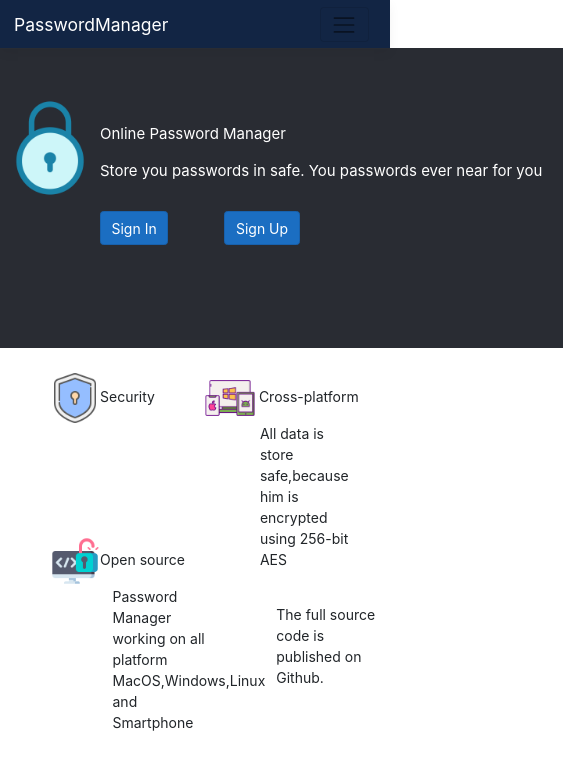
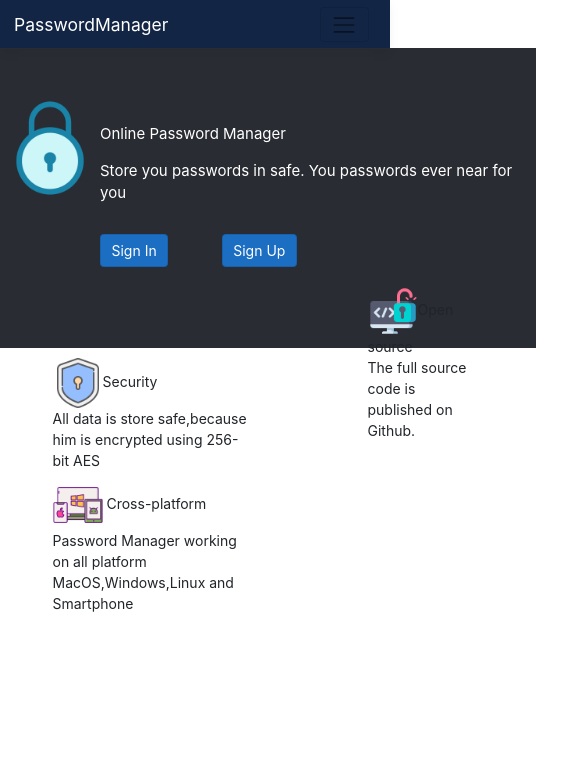
Before and after one commit to CasianovDenis/PasswordManager, a React (Create React App) app in the folder PasswordManager/ClientApp/: page / in a window 390 px wide. Shown: the top 770 px of the page, 563 px wide, since content can reach past the window. Built offline with nearby package versions, Linux system fonts and the light colour scheme.

Commit message:
Made responsive home

```diff
--- a/PasswordManager/ClientApp/src/components/Home/Home.js
+++ b/PasswordManager/ClientApp/src/components/Home/Home.js
@@ -4,9 +4,9 @@ import { useHistory } from 'react-router-dom';
 import style from './Home.module.css';
 
 import locker from './locker.png';
-import security from './security.png';
-import cross_platform from './cross_platform.png';
-import open_source from './open_source.png';
+import security_image from './security.png';
+import cross_platform_image from './cross_platform.png';
+import open_source_image from './open_source.png';
 
 import GetCookie from '../public_files/GetCookie.js';
 
@@ -20,22 +20,25 @@ export default function Home() {
 
     const redirect_to_SignIn=() => {
 
-        window.open("http://localhost:32349/SignIn", '_self', "noopener noreferrer");
+        redirect.push('/SignIn');
+
     }
 
     const redirect_to_SignUp = () => {
-        window.open("http://localhost:32349/SignUp", '_self', "noopener noreferrer");
+        redirect.push('/SignUp');
+
     }
 
 
     return (
 
-        <div >
-            <div className={style.first_div} >
-                <img src={locker} className={style.image_form } />
+        <div className={ style.home_div}>
 
-                <p className={style.home_text}> Online Password Manager</p>
-                <p className={style.home_text}> Store you passwords in safe. You passwords ever near for you</p>
+            <div className={style.welcome_div} >
+                <img src={locker} className={style.image_locker } />
+
+                <p className={style.welcome_text}> Online Password Manager</p>
+                <p className={style.welcome_text}> Store you passwords in safe. You passwords ever near for you</p>
 
                 <button class="btn btn-primary button_style" id={style.login_button }
                     onClick={redirect_to_SignIn}> Sign In </button>
@@ -44,22 +47,34 @@ export default function Home() {
                     onClick={redirect_to_SignUp}> Sign Up </button>
             </div>
 
-            <div className={style.second_div}>
-                <img src={security} className={style.image_form_second} />Security
 
-                <img src={cross_platform} className={style.image_form_second}/> Cross-platform
+            <div className={style.security_info }>
 
-                <img src={open_source} className={style.image_form_second} />Open source
+                <img src={security_image} className={style.security_logo} />Security
 
-                <p className={style.text_description_1} style={{ left: "20%" }}>
+                <p  style={{ left: "20%" }}>
                     All data is store safe,because him is encrypted using 256-bit AES</p>
 
-                <p className={style.text_description_1} style={{ left: "30%" }}>
-                    Password Manager working on all platform MacOS,Windows,Linux and Smartphone</p>
+            </div>
 
-                <p className={style.text_description_1} style={{ left: "47%", top: "-45px" }}>
+            <div className={style.crossplatform_info}>
+
+                <img src={cross_platform_image} className={style.crossplatform_logo}/> Cross-platform
+
+              <p  style={{ left: "30%" }}>
+                Password Manager working on all platform MacOS,Windows,Linux and Smartphone</p>
+
+            </div>
+
+            <div className={style.opensource_info }>
+                <img src={open_source_image} className={style.opensource_logo} />Open source
+
+
+                <p  style={{ left: "47%", top: "-45px" }}>
                     The full source code is published on Github.</p>
-                </div>
+            </div>
+
+
         </div>
     );
   }
--- a/PasswordManager/ClientApp/src/components/Home/Home.module.css
+++ b/PasswordManager/ClientApp/src/components/Home/Home.module.css
@@ -1,54 +1,75 @@
-/*div style*/
-.first_div {
+.home_div{
+    width:100%;
+    height:80vh;
+}
+.welcome_div {
     margin-top: -16px;
     background-color: rgb(41,44,51);
-    width: 121.4%;
+    width: 122%;
+    margin-left: -7px;
     height: 300px;
-    overflow-y: hidden; /* Hide vertical scrollbar */
+
     overflow-x: hidden; /* Hide horizontal scrollbar */
 }
 
-.second_div{
-    position:relative;
-    top:25px;
-}
 
-/*text style*/
-.home_text{
-    position:relative;
-    color:white;
-    left:30%;
-    top:25%;
-    font-size:20px;
-}
-
-.text_description_1
-{
-    position:relative;
-display:inline-block;
-width:200px;
-height:50px;
+.security_info {
+    position: relative;
+    width: 200px;
+    top: 10px;
+    left: 10%;
 
 }
 
+.crossplatform_info {
+    position: relative;
+    width: 200px;
+    top: -20vh;
+    left: 50%;
+}
+.opensource_info {
+    position: relative;
+    width: 200px;
 
-/*image style*/
-.image_form {
-    position:relative;
+    top:-45vh;
+    left:80%;
+
+}
+
+.security_logo{
+    width:50px;
+    height:50px;
+}
+
+.crossplatform_logo {
+    width: 50px;
+    height: 50px;
+}
+
+.opensource_logo {
+    width: 50px;
+    height: 50px;
+}
+
+.welcome_text {
+    position: relative;
+    color: white;
+    left: 30%;
+    top: 25%;
+    font-size: 20px;
+}
+
+
+.image_locker {
+    position: relative;
     width: 150px;
     height: 150px;
-    top:50px;
-    left:25%;
+    top: 50px;
+    left: 25%;
     float: left;
 }
 
-.image_form_second{
 
-    width:50px;
-    height:50px;
-   margin-left:220px;
-
-}
 
 #login_button {
     position:relative;
@@ -64,34 +85,52 @@ height:50px;
 
 
 @media(max-width:991px) {
-    .first_div {
-        margin-top: -15px;
 
-        width: 150%;
+    .home_div {
+        width: 140%;
+        height:0vh;
 
     }
 
-    .image_form {
+    .welcome_div {
+        margin-top: -15px;
 
-        width: 100px;
-        height: 100px;
-
-       left:0%;
-
-    }
-    .image_form_second {
-        width: 50px;
-        height: 50px;
-        margin-left: 50px;
+        width: 102%;
+        margin-left:0px;
     }
 
-    .home_text {
+
+    .welcome_text {
         left: 0%;
         font-size: 15px;
     }
-    .text_description_1 {
 
+    .image_locker {
         width: 100px;
+        height: 100px;
+        left: 0%;
+    }
+    .security_info {
+
+
+        top: 10px;
+        left: 10%;
+
+    }
+
+    .crossplatform_info {
+
+        top: 5px;
+        left: 10%;
+
+    }
+
+    .opensource_info {
+
+        width:100px;
+        top: -40vh;
+        left: 70%;
+
     }
 
     #login_button{
```
